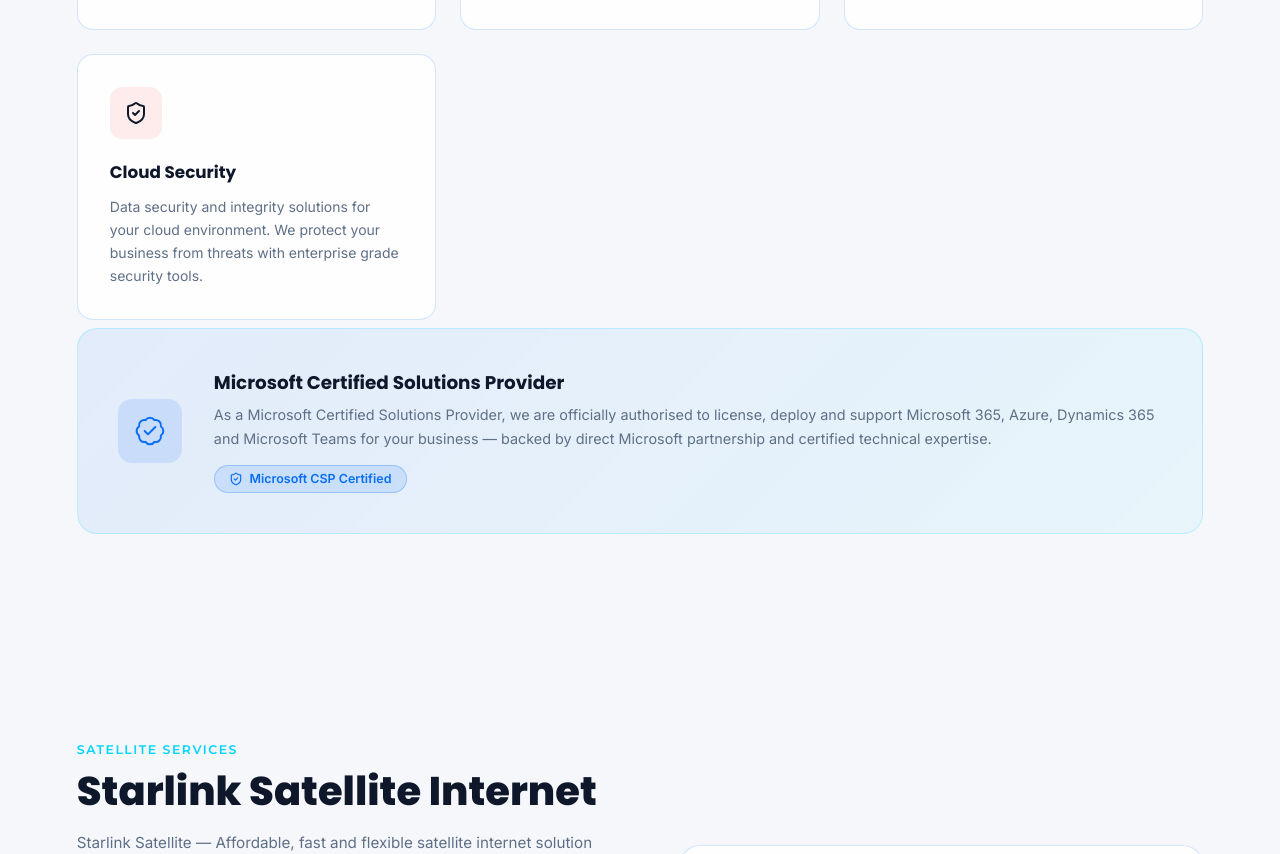
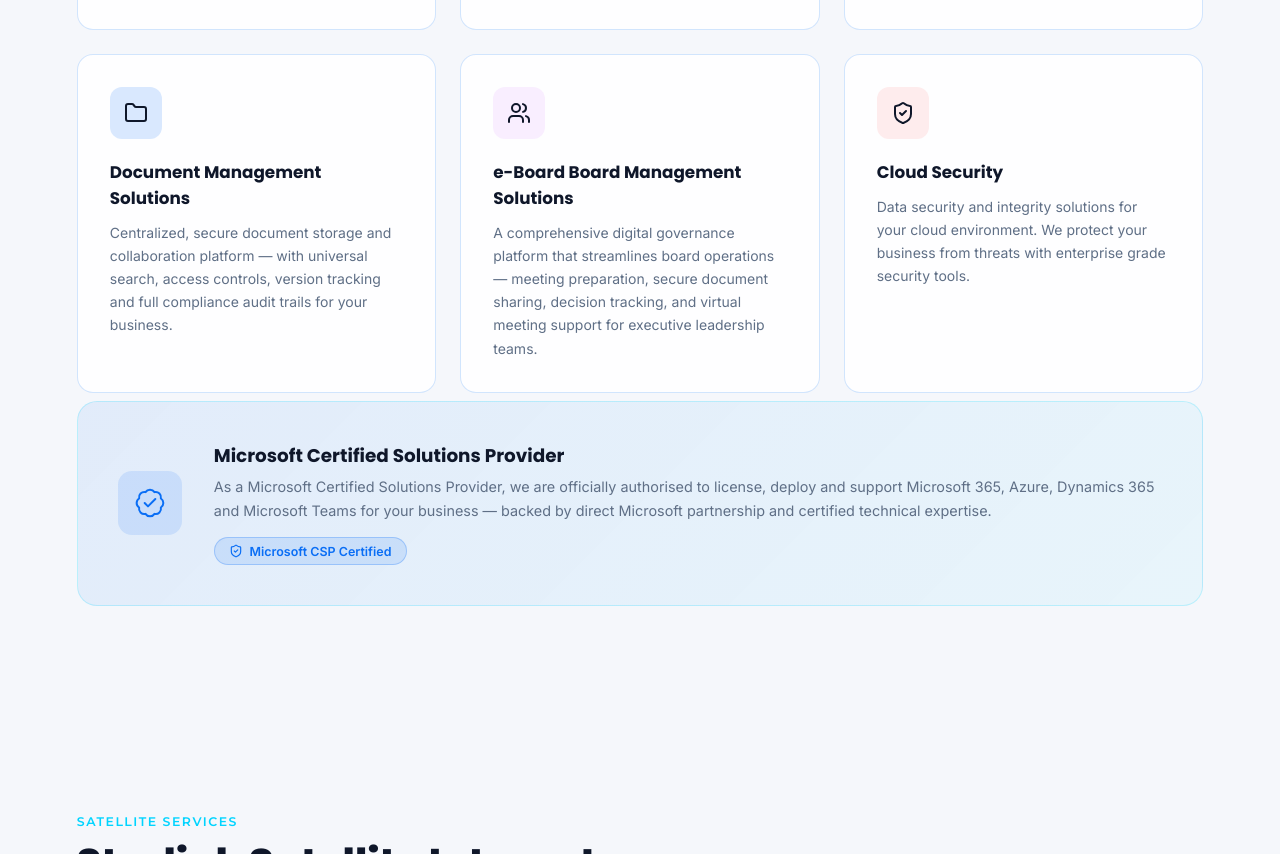
Before and after one commit to Mukuriiaa/ella-cloud-solutions, a website: page cloud-services.html in a window 1280 px wide. Shown: the part 1466-2320 px from the top of the page. Drawn offline with nearby package versions, Linux system fonts and the light colour scheme.

Commit message:
Add Document Management Solutions and e-Board Board Management Solutions to Cloud Services page and Equipments page product categories

```diff
--- a/cloud-services.html
+++ b/cloud-services.html
@@ -403,6 +403,21 @@
       <div class="service-name">Video Conferencing Solutions</div>
       <p class="service-desc">Professional video conferencing and unified communications platforms for seamless remote collaboration. Connect teams across locations with crystal-clear audio, high-definition video, and screen sharing capabilities.</p>
     </div>
+
+    <!-- NEW: Document Management Solutions -->
+    <div class="service-card">
+      <div class="service-icon" style="background:rgba(10,110,245,0.15);"><i data-lucide="folder"></i></div>
+      <div class="service-name">Document Management Solutions</div>
+      <p class="service-desc">Centralized, secure document storage and collaboration platform — with universal search, access controls, version tracking and full compliance audit trails for your business.</p>
+    </div>
+
+    <!-- NEW: e-Board Board Management Solutions -->
+    <div class="service-card">
+      <div class="service-icon" style="background:rgba(200,100,255,0.1);"><i data-lucide="users"></i></div>
+      <div class="service-name">e-Board Board Management Solutions</div>
+      <p class="service-desc">A comprehensive digital governance platform that streamlines board operations — meeting preparation, secure document sharing, decision tracking, and virtual meeting support for executive leadership teams.</p>
+    </div>
+
     <div class="service-card">
       <div class="service-icon" style="background:rgba(255,80,80,0.1);"><i data-lucide="shield-check"></i></div>
       <div class="service-name">Cloud Security</div>
```
Also changed, not shown: equipment.html (+15 -0 lines).
